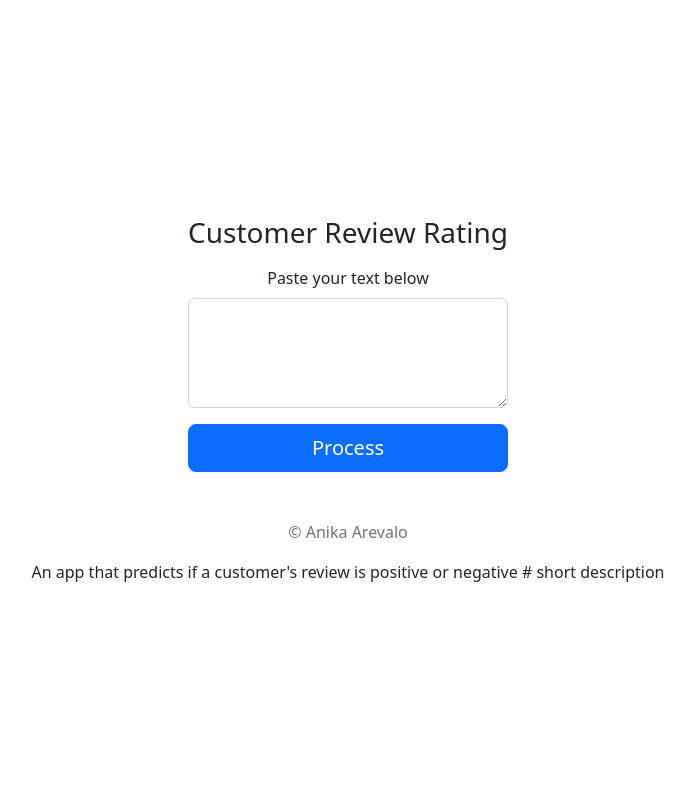
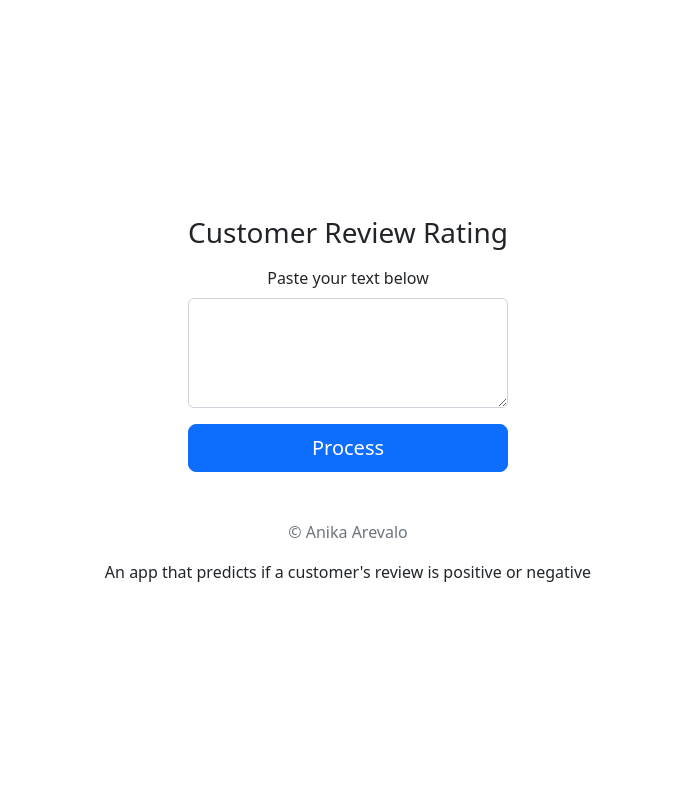
Before and after one commit to anikaarevalo/final_project_challenge, a Flask app: page / in a window 1280 px wide. Shown: the whole page, without its empty margins (292-987 px from the left). Run offline with Flask 2, Linux system fonts and the light colour scheme.

Commit message:
Update index.html

```diff
--- a/templates/index.html
+++ b/templates/index.html
@@ -52,7 +52,7 @@
           </form>
         </div>
     </main>
-An app that predicts if a customer's review is positive or negative   # short description
+An app that predicts if a customer's review is positive or negative
 
   </div>
   </body>
```
